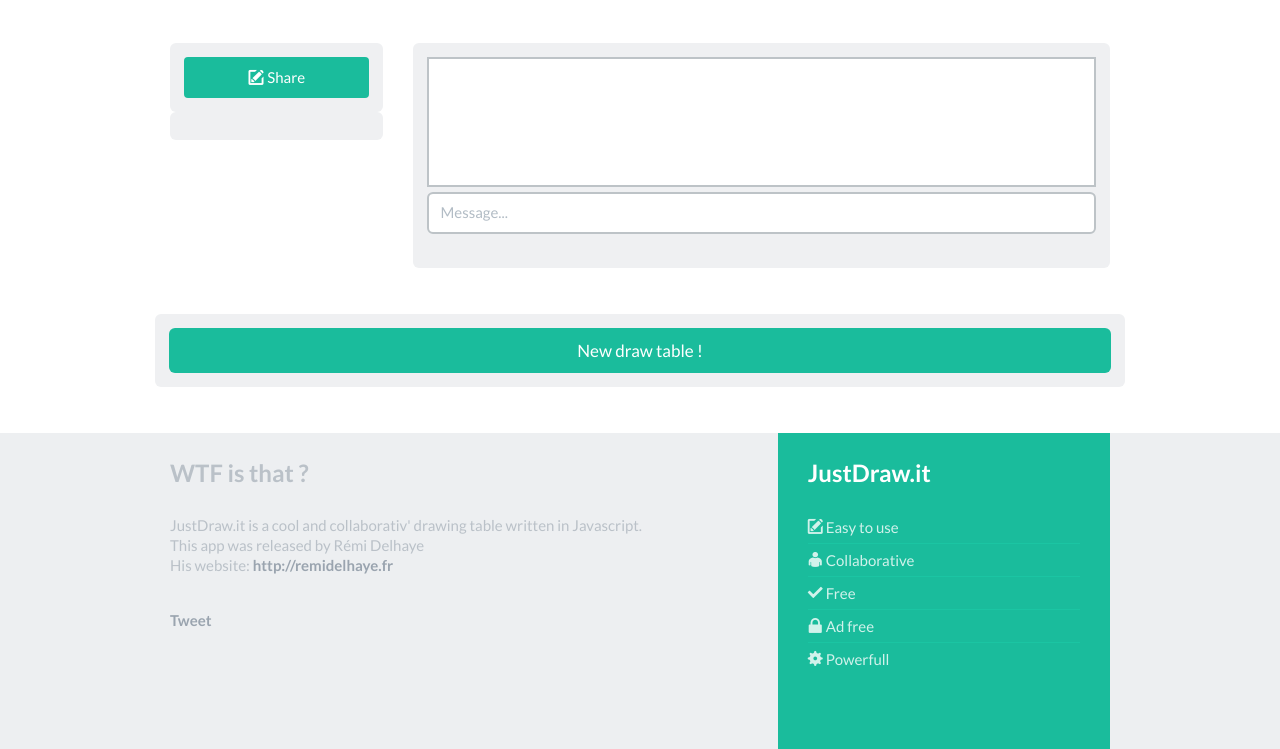
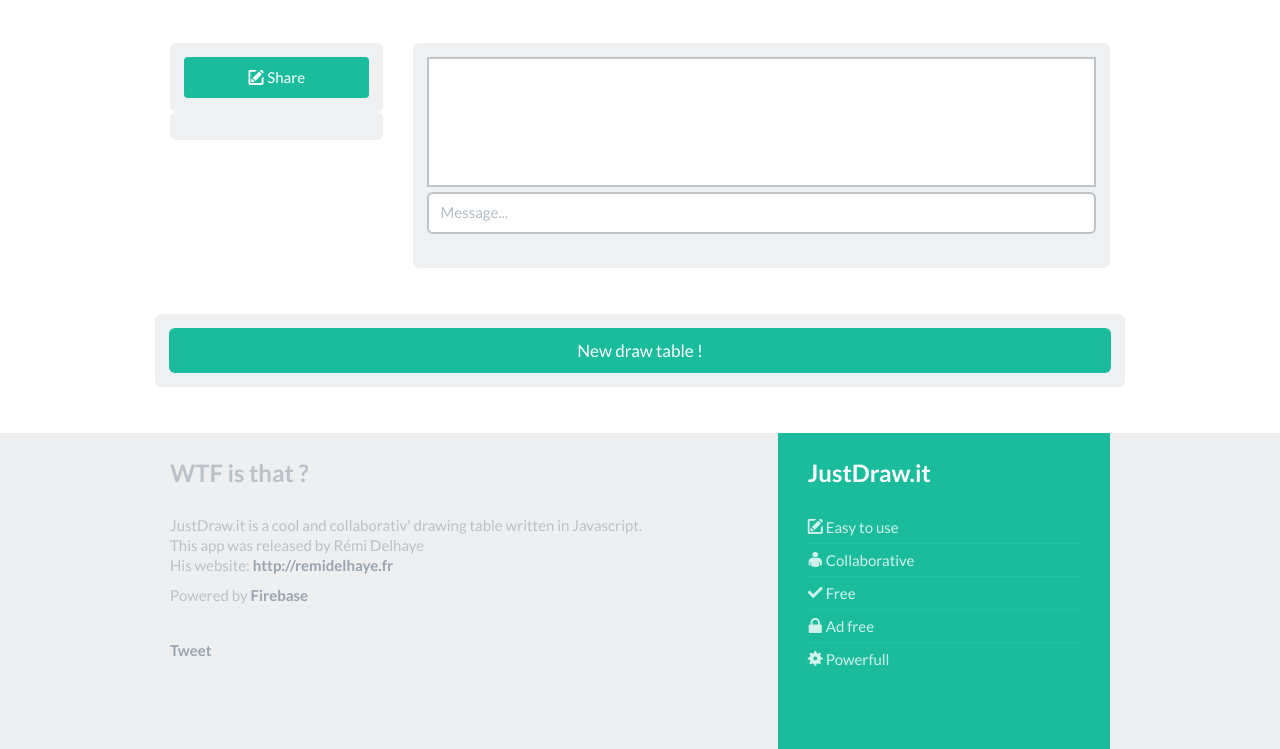
Before and after one commit to rdlh/justdrawit, a website: page index.html in a window 1280 px wide. Shown: the part 568-1317 px from the top of the page. Drawn offline with Linux system fonts and the light colour scheme; grey boxes are pictures that could not be loaded; a script that the page names is missing.

Commit message:
Add reference to firebase

```diff
--- a/index.html
+++ b/index.html
@@ -77,6 +77,7 @@
               This app was released by Rémi Delhaye<br/>
               His website: <a href="http://remidelhaye.fr" target="_blank">http://remidelhaye.fr</a>
             </p>
+            <p>Powered by <a href="https://www.firebase.com">Firebase</a></p>
 
             <p class="pvl">
                 <a href="https://twitter.com/share" class="twitter-share-button" data-url="http://justdraw.it" data-text="Let's discover this cool and collaborativ' drawing table !" data-via="DesLaids">Tweet</a>
```
